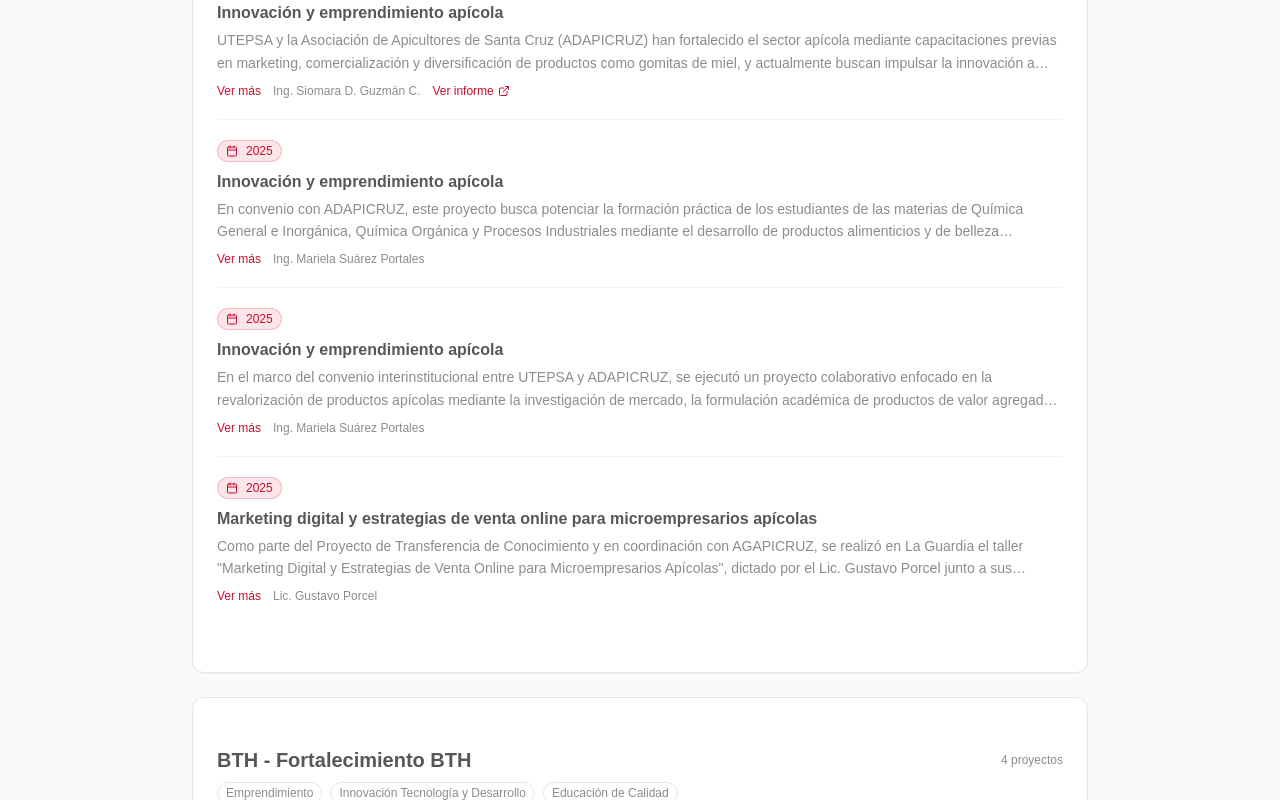
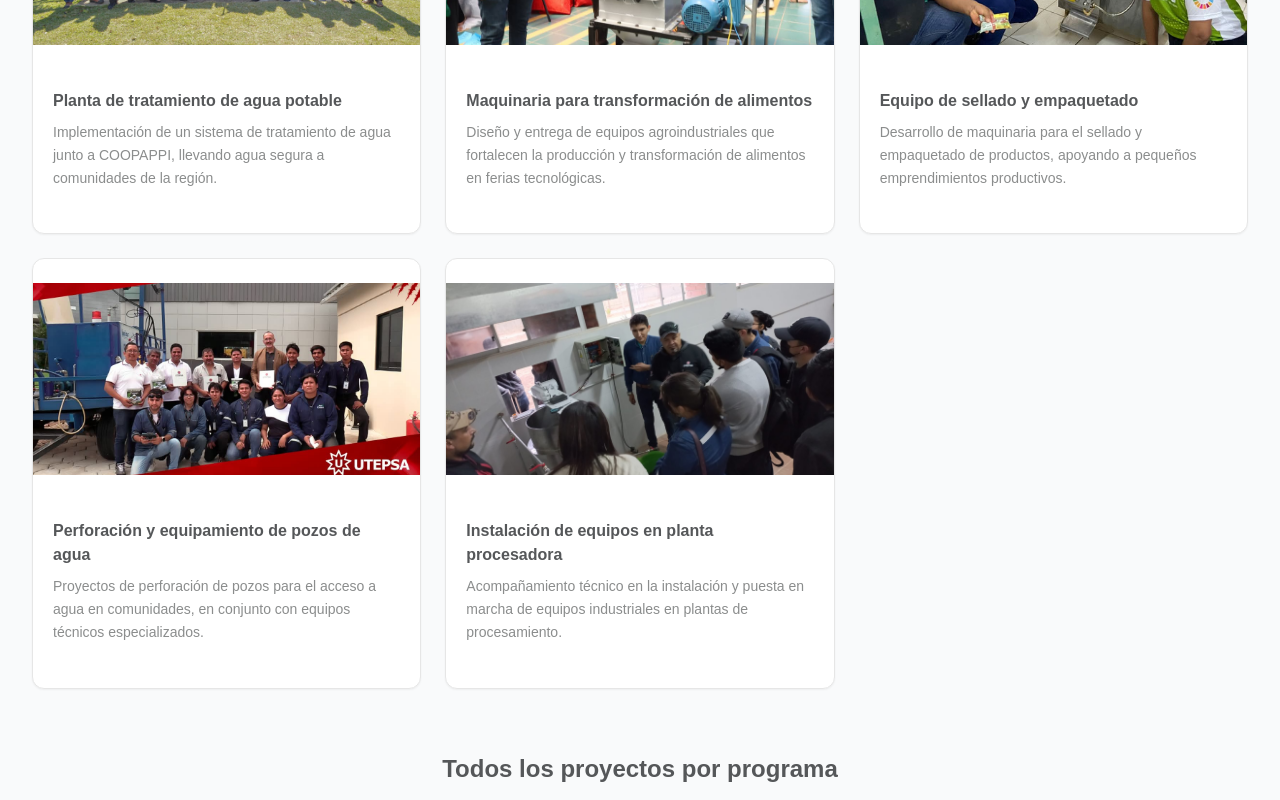
Before and after one commit to psaavedrautepsa-omeo/ctct-utepsa, a React (Vite) app: page / in a window 1280 px wide. Shown: the part 3000-3800 px from the top of the page. Built offline with nearby package versions, Linux system fonts and the light colour scheme.

Commit message:
Restaurar tarjetas destacadas de Proyectos junto al listado por programa
Recupera las 5 tarjetas con fotos (proyectosDestacados) y las muestra
junto con el listado completo de 24 proyectos agrupados por programa,
según lo solicitado.

```diff
--- a/src/App.tsx
+++ b/src/App.tsx
@@ -218,6 +218,40 @@ function App() {
     descripcion: string;
     imagen: string;
   }
+
+  // Proyectos destacados de transferencia de tecnología
+  const proyectosDestacados: Iniciativa[] = [
+    {
+      id: 'agua-potable',
+      titulo: 'Planta de tratamiento de agua potable',
+      descripcion: 'Implementación de un sistema de tratamiento de agua junto a COOPAPPI, llevando agua segura a comunidades de la región.',
+      imagen: '/proyecto-agua-potable.jpg'
+    },
+    {
+      id: 'maquinaria-alimentos',
+      titulo: 'Maquinaria para transformación de alimentos',
+      descripcion: 'Diseño y entrega de equipos agroindustriales que fortalecen la producción y transformación de alimentos en ferias tecnológicas.',
+      imagen: '/proyecto-maquinaria-alimentos.jpg'
+    },
+    {
+      id: 'empaquetado',
+      titulo: 'Equipo de sellado y empaquetado',
+      descripcion: 'Desarrollo de maquinaria para el sellado y empaquetado de productos, apoyando a pequeños emprendimientos productivos.',
+      imagen: '/proyecto-empaquetado.jpg'
+    },
+    {
+      id: 'pozos-agua',
+      titulo: 'Perforación y equipamiento de pozos de agua',
+      descripcion: 'Proyectos de perforación de pozos para el acceso a agua en comunidades, en conjunto con equipos técnicos especializados.',
+      imagen: '/proyecto-pozos-agua.jpg'
+    },
+    {
+      id: 'planta-procesadora',
+      titulo: 'Instalación de equipos en planta procesadora',
+      descripcion: 'Acompañamiento técnico en la instalación y puesta en marcha de equipos industriales en plantas de procesamiento.',
+      imagen: '/proyecto-planta-procesadora.jpg'
+    }
+  ];
 
   // Proyectos de transferencia de tecnología, agrupados por programa/alianza
   const proyectosPorPrograma: GrupoProyectos[] = [
@@ -782,6 +816,36 @@ function App() {
             </ScrollReveal>
           </div>
 
+          <div className="grid sm:grid-cols-2 lg:grid-cols-3 gap-6 mb-16">
+            {proyectosDestacados.map((proyecto, index) => (
+              <ScrollReveal key={proyecto.id} animation="fadeInUp" delay={100 + index * 100}>
+                <Card className="overflow-hidden hover:shadow-lg transition-all duration-300 h-full">
+                  <div className="h-48 overflow-hidden">
+                    <img
+                      src={proyecto.imagen}
+                      alt={proyecto.titulo}
+                      className="w-full h-full object-cover hover:scale-105 transition-transform duration-300"
+                    />
+                  </div>
+                  <CardContent className="p-5">
+                    <h3 className="font-semibold text-utepsa-gray-dark mb-2">
+                      {proyecto.titulo}
+                    </h3>
+                    <p className="text-sm text-utepsa-gray-light leading-relaxed">
+                      {proyecto.descripcion}
+                    </p>
+                  </CardContent>
+                </Card>
+              </ScrollReveal>
+            ))}
+          </div>
+
+          <ScrollReveal animation="fadeInUp" delay={0}>
+            <h3 className="text-2xl font-bold text-utepsa-gray-dark mb-8 text-center">
+              Todos los proyectos por programa
+            </h3>
+          </ScrollReveal>
+
           <div className="space-y-6 max-w-4xl mx-auto">
             {proyectosPorPrograma.map((grupo, index) => (
               <ScrollReveal key={grupo.id} animation="fadeInUp" delay={100 + index * 100}>
```
